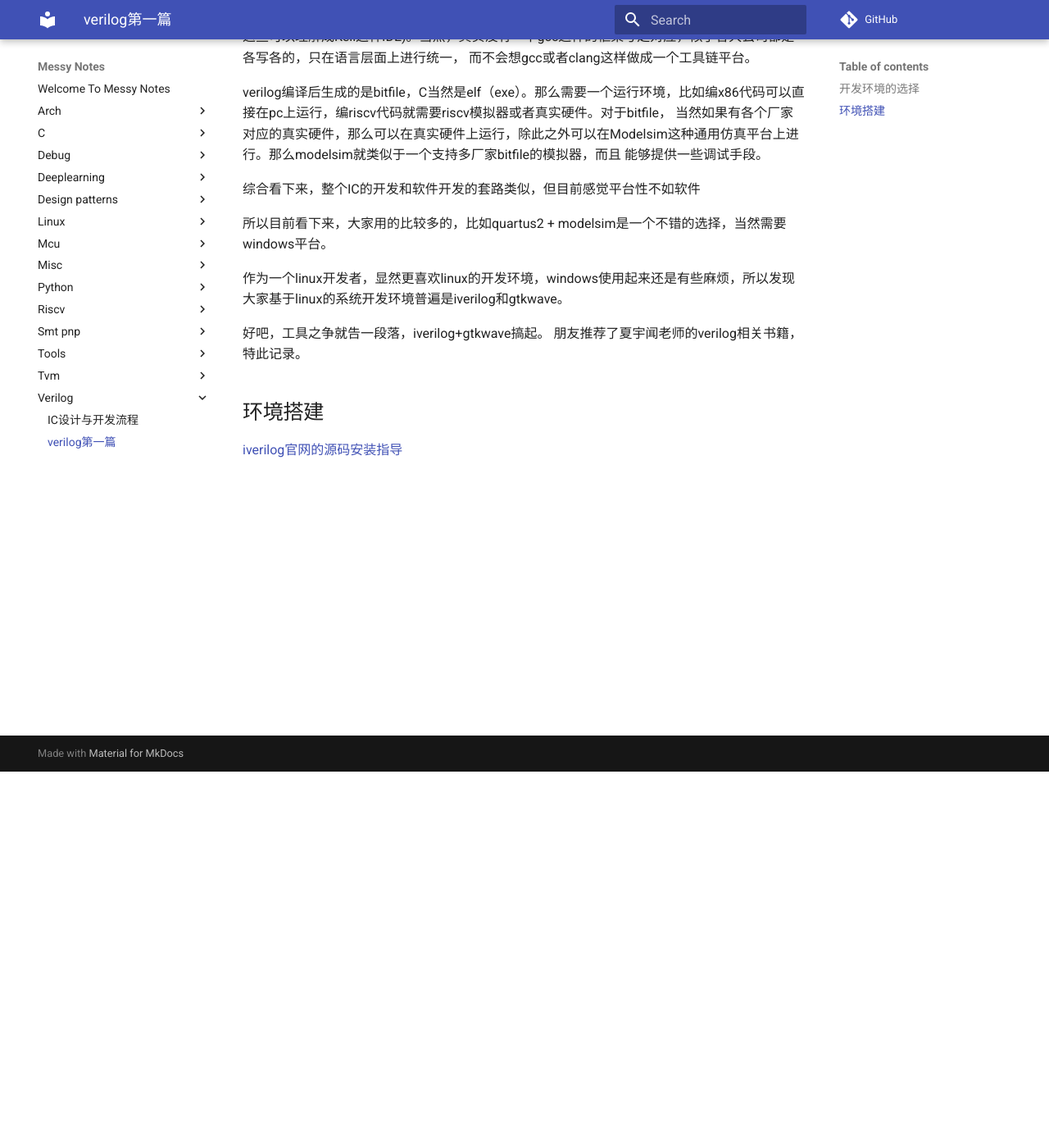
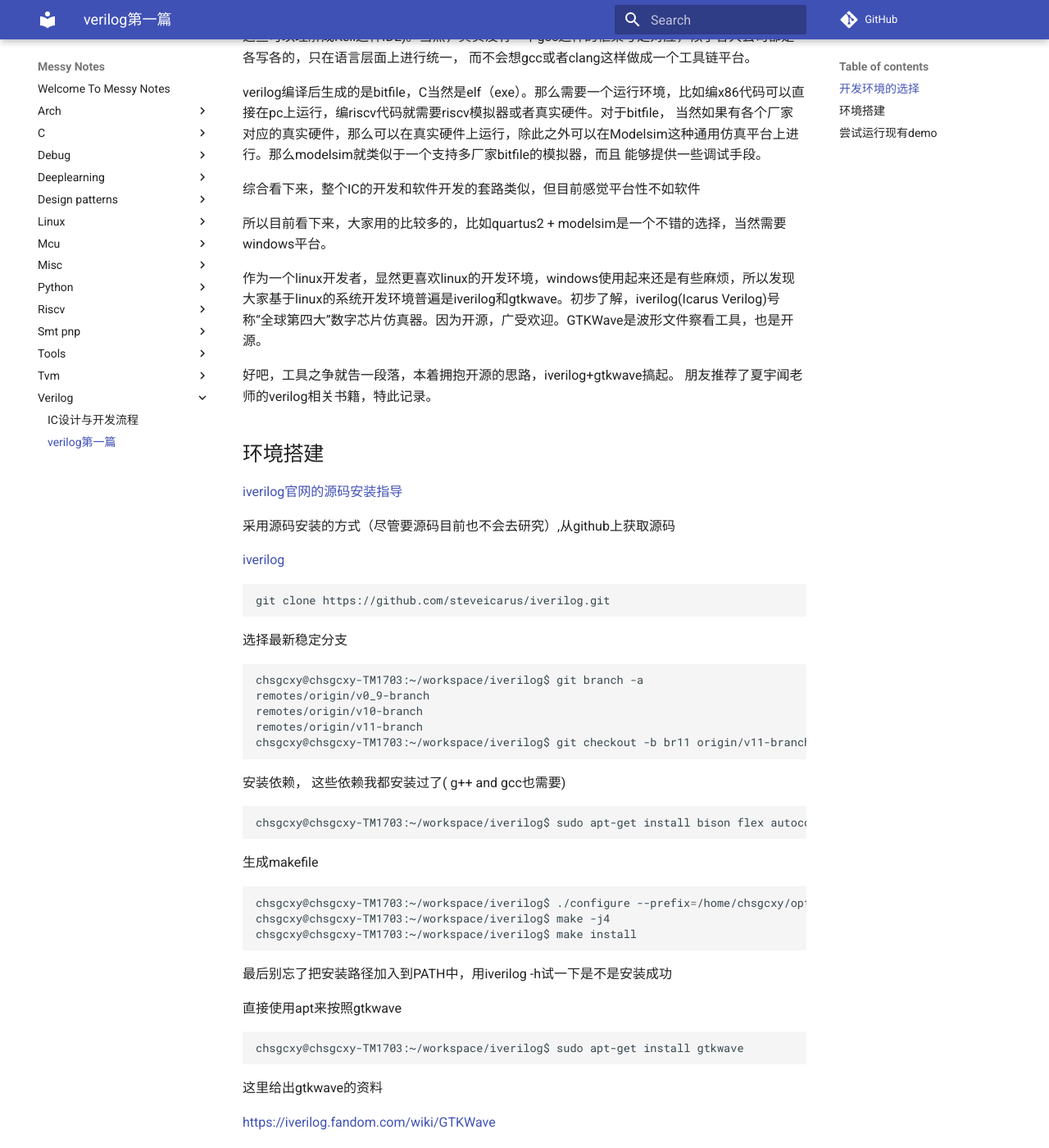
Before and after one commit to chsgcxy/messy_notes, an MkDocs documentation site: the page built from docs/verilog/verilog1.md, in a window 1280 px wide and 1400 px high, scrolled down 459 px. Shown: the whole window at 82% size. Built offline with MkDocs 1.6.1 and Material for MkDocs 9.7.7, drawn with Linux system fonts in a browser that asks for light colours; comment, search, counter and statistics services are not loaded; some of the changed text lies outside the part shown.

Commit message:
update verilog

````diff
--- a/docs/verilog/verilog1.md
+++ b/docs/verilog/verilog1.md
@@ -20,11 +20,156 @@
 
 所以目前看下来，大家用的比较多的，比如quartus2 + modelsim是一个不错的选择，当然需要windows平台。
 
-作为一个linux开发者，显然更喜欢linux的开发环境，windows使用起来还是有些麻烦，所以发现大家基于linux的系统开发环境普遍是iverilog和gtkwave。
+作为一个linux开发者，显然更喜欢linux的开发环境，windows使用起来还是有些麻烦，所以发现大家基于linux的系统开发环境普遍是iverilog和gtkwave。初步了解，iverilog(Icarus Verilog)号称“全球第四大”数字芯片仿真器。因为开源，广受欢迎。GTKWave是波形文件察看工具，也是开源。
 
-好吧，工具之争就告一段落，iverilog+gtkwave搞起。
+好吧，工具之争就告一段落，本着拥抱开源的思路，iverilog+gtkwave搞起。
 朋友推荐了夏宇闻老师的verilog相关书籍，特此记录。
 
 ## 环境搭建
 
 [iverilog官网的源码安装指导](https://iverilog.fandom.com/wiki/Installation_Guide#Compiling_on_Linux.2FUnix)
+
+采用源码安装的方式（尽管要源码目前也不会去研究）,从github上获取源码
+
+[iverilog](https://github.com/steveicarus/iverilog.git)
+
+```shell
+git clone https://github.com/steveicarus/iverilog.git
+```
+
+选择最新稳定分支
+
+```shell
+chsgcxy@chsgcxy-TM1703:~/workspace/iverilog$ git branch -a
+remotes/origin/v0_9-branch
+remotes/origin/v10-branch
+remotes/origin/v11-branch
+chsgcxy@chsgcxy-TM1703:~/workspace/iverilog$ git checkout -b br11 origin/v11-branch
+```
+
+安装依赖， 这些依赖我都安装过了( g++ and gcc也需要)
+
+```shell
+chsgcxy@chsgcxy-TM1703:~/workspace/iverilog$ sudo apt-get install bison flex autoconf gperf
+```
+
+生成makefile
+
+```shell
+chsgcxy@chsgcxy-TM1703:~/workspace/iverilog$ ./configure --prefix=/home/chsgcxy/opt/iverilog/
+chsgcxy@chsgcxy-TM1703:~/workspace/iverilog$ make -j4
+chsgcxy@chsgcxy-TM1703:~/workspace/iverilog$ make install
+```
+
+最后别忘了把安装路径加入到PATH中，用iverilog -h试一下是不是安装成功
+
+直接使用apt来按照gtkwave
+
+```shell
+chsgcxy@chsgcxy-TM1703:~/workspace/iverilog$ sudo apt-get install gtkwave
+```
+
+这里给出gtkwave的资料
+
+https://iverilog.fandom.com/wiki/GTKWave
+
+http://gtkwave.sourceforge.net/
+
+## 尝试运行现有demo
+
+还是那个原则，有枣没枣先打三杆，虽然还不熟悉verilog，但先运行一个demo看看，把运行流程和调试方法熟悉起来。
+
+抄的一个加法器的实现（看起来写一个a+b也就是写一个a+b）
+
+```verilog
+module adder(clk, rst_n, a, b, c);
+    input [3:0] a;
+    input [3:0] b;
+    output [7:0] c;
+    input clk, rst_n;
+
+    wire [3:0] a;
+    wire [3:0] b;
+    reg [7:0] c;
+
+    always @(posedge clk or negedge rst_n) begin
+        if (rst_n == 1'b0)
+            c <= 8'b0;
+        else
+            c <= a+b;
+    end
+endmodule
+```
+
+抄的一个测试case
+
+```verilog
+`timescale 1ns/1ns
+module adder_tb();
+    reg [3:0] a;
+    reg [3:0] b;
+    wire [7:0] c;
+
+    reg clk,rst_n;
+
+    adder DUT (
+        .clk(clk),
+        .rst_n(rst_n),
+        .a(a),
+        .b(b),
+        .c(c)
+    );
+
+    always begin
+        #10 clk = 0;
+        #10 clk = 1;
+    end
+
+    initial begin
+        rst_n = 1;
+        test(4'b1111, 4'b1111, 5'b11110);
+        $finish;
+    end
+
+    task test;
+        input [3:0] in;
+        input [3:0] in2;
+        input [7:0] e;
+        begin
+            a = in;
+            b = in2;
+            @(posedge clk);
+            @(negedge clk);
+            if (c == e) begin
+                $display("It works");
+            end else begin
+                $display("opps %d + %d ~= %d, expect %d", in, in2, c, e);
+            end
+        end
+    endtask
+
+    initial begin
+        $dumpfile("wave.vcd"); // 指定用作dumpfile的文件
+        $dumpvars; // dump all vars
+    end
+endmodule
+```
+
+像C一样也进行编译，iverilog编译后生成的是一个vpp格式的中间文件，默认也是a.out
+
+```shell
+chsgcxy@chsgcxy-TM1703:~/workspace/misc$ iverilog test.v tb.v
+chsgcxy@chsgcxy-TM1703:~/workspace/misc$ file a.out
+a.out: a /home/chsgcxy/opt/iverilog/bin/vvp script, ASCII text executable
+```
+
+使用gtkwave查看波形
+ $dumpfile("wave.vcd"); $dumpvars; 完成了dump波形文件的动作
+
+```shell
+chsgcxy@chsgcxy-TM1703:~/workspace/misc$ gtkwave wave.vcd
+```
+
+![波形文件](./gtkwave-demo.png)
+
+开篇就是这样，有了一个大致的了解。接下来就该尝试根据别人的更高级一些的代码进一步熟悉这套语言和环境了。
````
Also changed, not shown: docs/verilog/gtkwave-demo.png (added).
